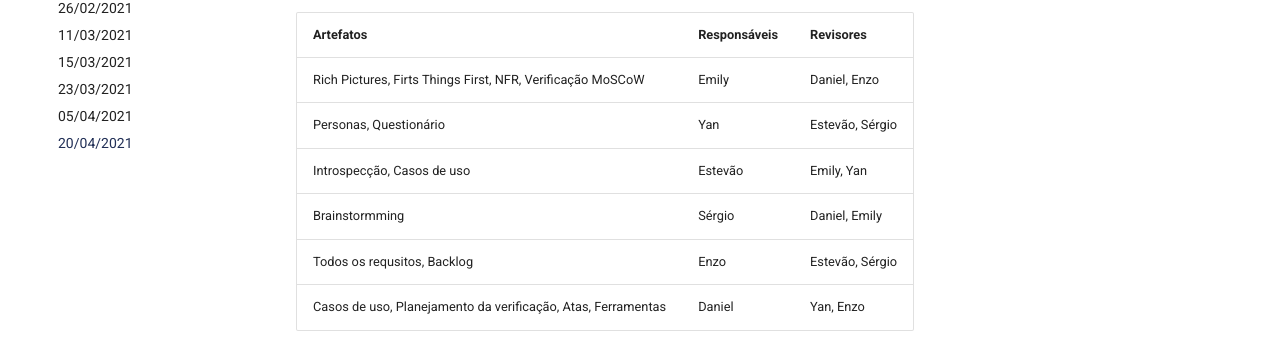
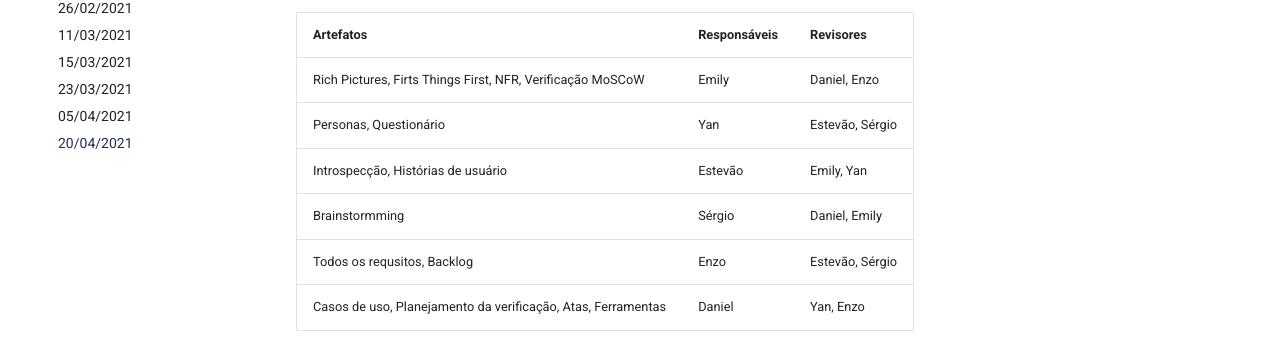
Before and after one commit to sergiosacj/2020.2-CarteiraDigitalTransito, an MkDocs documentation site: the page built from docs/atas/reuniao-20-04-2021.md, in a window 1280 px wide and 900 px high, scrolled down 941 px. Shown: the part 369-724 px from the top of the window. Built offline with MkDocs 1.6.1 and Material for MkDocs 9.7.7, drawn with Linux system fonts in a browser that asks for light colours; comment, search, counter and statistics services are not loaded.

Commit message:
(#90) Corrigindo ata.

```diff
--- a/docs/atas/reuniao-20-04-2021.md
+++ b/docs/atas/reuniao-20-04-2021.md
@@ -39,7 +39,7 @@
 |--|--|--|
 |Rich Pictures, Firts Things First, NFR, Verificação MoSCoW|Emily|Daniel, Enzo|
 |Personas, Questionário|Yan|Estevão, Sérgio|
-|Introspecção, Casos de uso|Estevão|Emily, Yan|
+|Introspecção, Histórias de usuário|Estevão|Emily, Yan|
 |Brainstormming|Sérgio|Daniel, Emily|
 |Todos os requsitos, Backlog|Enzo|Estevão, Sérgio|
 |Casos de uso, Planejamento da verificação, Atas, Ferramentas|Daniel|Yan, Enzo|
```
